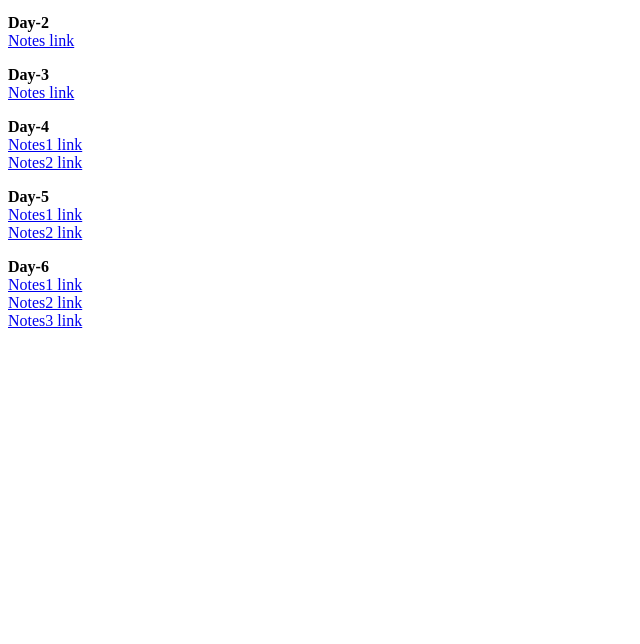
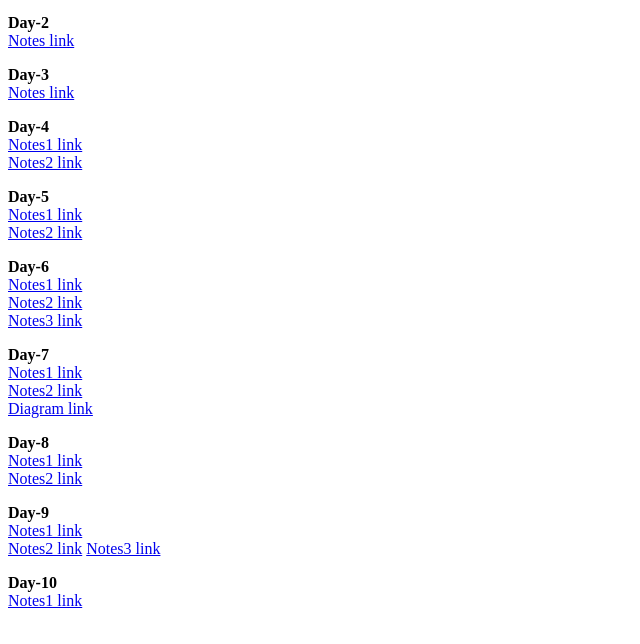
Before and after one commit to ajitGandhi095/PythonNotes, a plain HTML site: page index.html in a window 1280 px wide. Shown: the part 118-762 px from the top of the page, without its empty margins (0-640 px from the left). Drawn offline with Linux system fonts and the light colour scheme.

Commit message:
new update

```diff
--- a/index.html
+++ b/index.html
@@ -37,5 +37,26 @@
         <a href="./Day-6/Platform Indepedent Langauge.txt">Notes3 link</a>
     </p>
 
+    <p><strong>Day-7</strong><br>
+        <a href="./Day-7/Dynamically Typed.txt">Notes1 link</a><br>
+        <a href="./Day-7/Dynamically Typed.txt">Notes2 link</a><br>
+        <a href="./Day-7/Diagramatic Representation of Interpretation process.png">Diagram link</a>
+    </p>
+
+    <p><strong>Day-8</strong><br>
+        <a href="./Day-8/Freeware and Open Source.txt">Notes1 link</a><br>
+        <a href="./Day-8/High Level Programming.txt">Notes2 link</a>
+    </p>
+
+    <p><strong>Day-9</strong><br>
+        <a href="./Day-9/Robust.txt">Notes1 link</a><br>
+        <a href="./Day-9/Extensible  and Embedded.txt">Notes2 link</a>
+        <a href="./Day-9/Supports Third Party APIs.txt">Notes3 link</a>
+    </p>
+
+    <p><strong>Day-10</strong><br>
+        <a href="./Day-10/Data Representation in Python.txt">Notes1 link</a>
+    </p>
+
 </body>
 </html>
```
